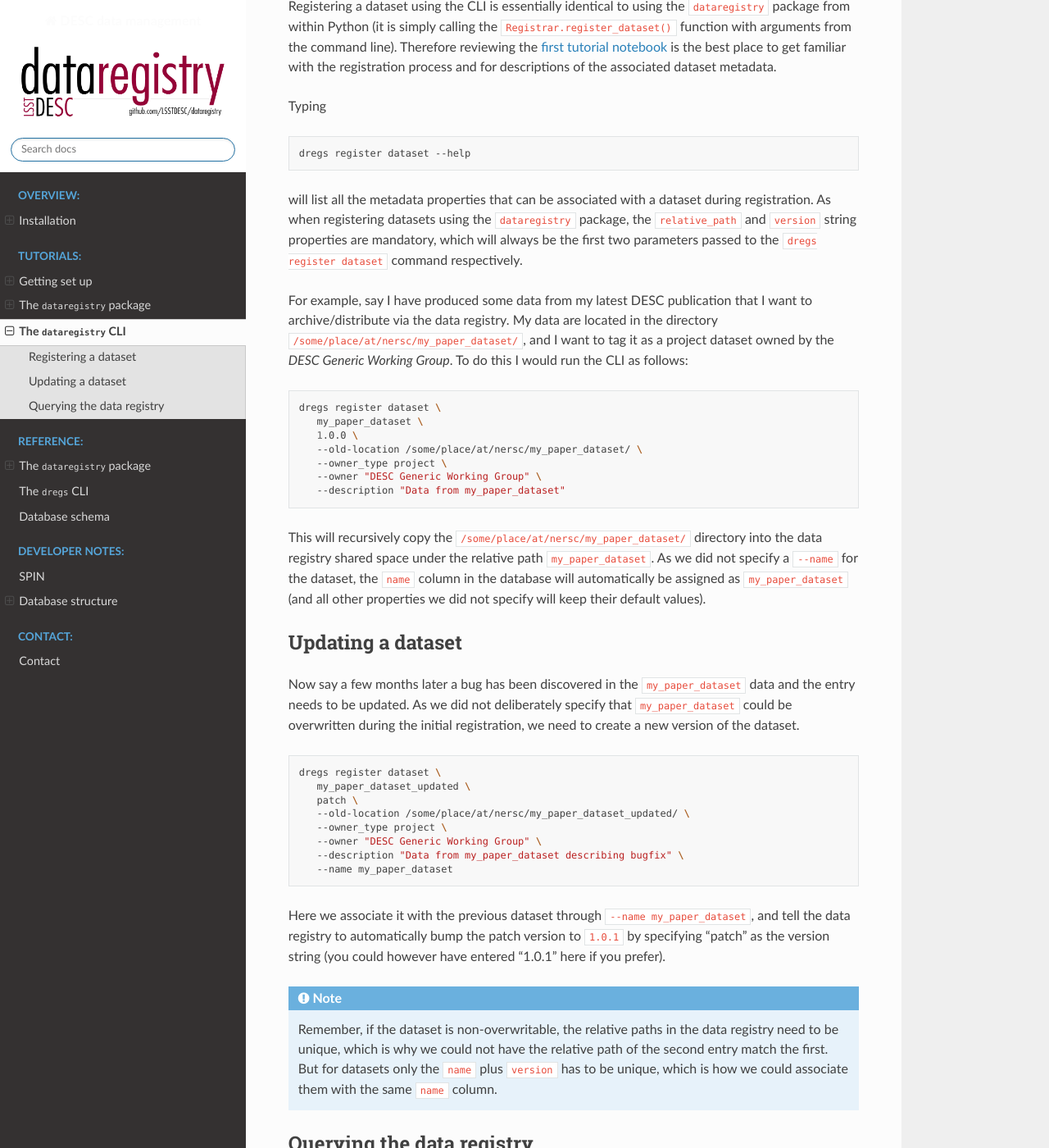
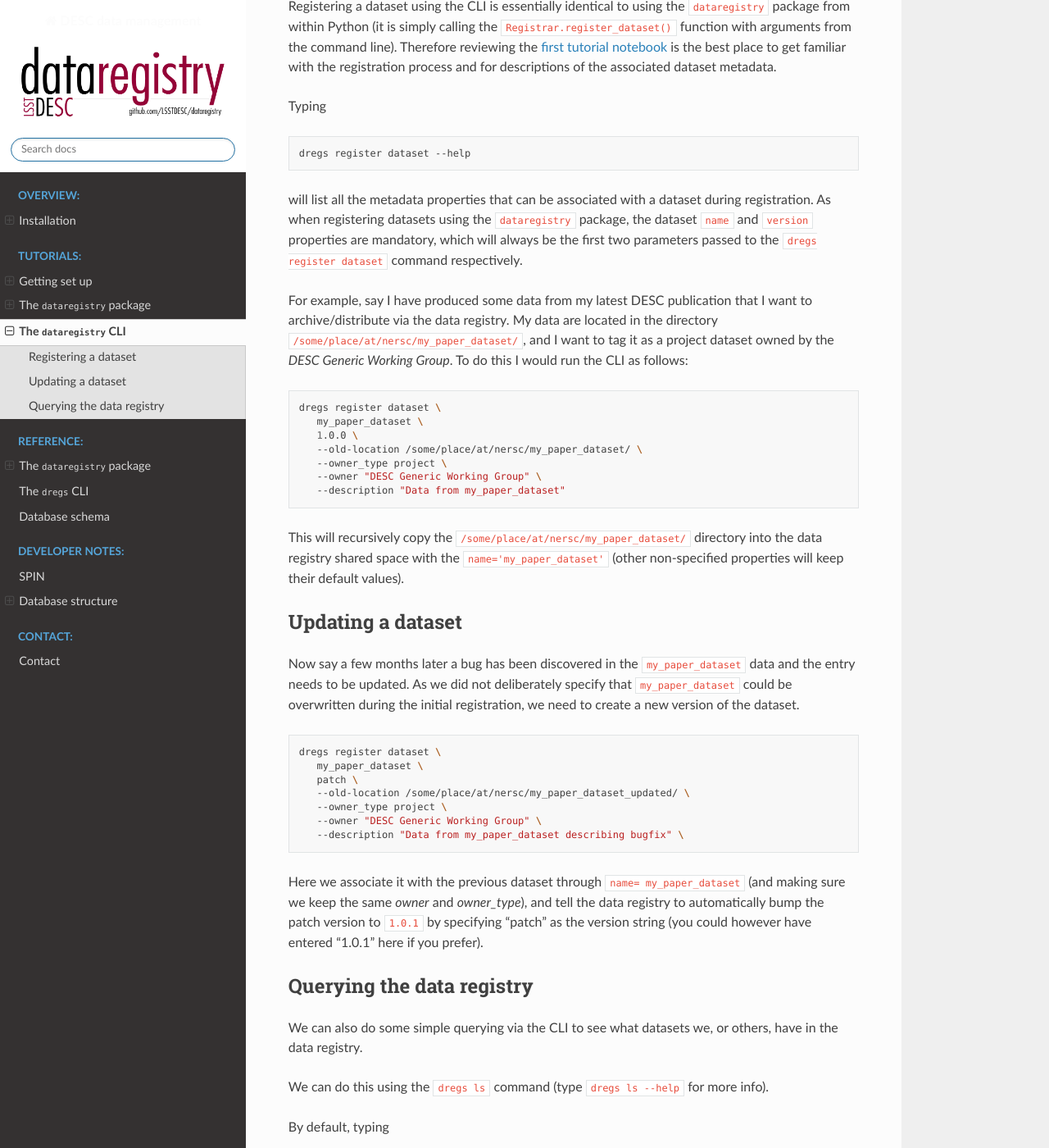
Before and after one commit to LSSTDESC/dataregistry, a Sphinx documentation site: the page built from docs/source/tutorial_cli.rst, in a window 1280 px wide and 1400 px high, scrolled down 560 px. Shown: the whole window at 82% size. Built offline with Sphinx 7.4.7 and the Read the Docs theme 2.0.0, drawn with Linux system fonts in a browser that asks for light colours.

Commit message:
Update some docs

```diff
--- a/docs/source/tutorial_cli.rst
+++ b/docs/source/tutorial_cli.rst
@@ -38,8 +38,8 @@ Typing
 
 will list all the metadata properties that can be associated with a dataset
 during registration. As when registering datasets using the ``dataregistry``
-package, the ``relative_path`` and ``version`` string properties are mandatory,
-which will always be the first two parameters passed to the ``dregs register
+package, the dataset ``name`` and ``version`` properties are mandatory, which
+will always be the first two parameters passed to the ``dregs register
 dataset`` command respectively.
 
 For example, say I have produced some data from my latest DESC publication that
@@ -59,11 +59,9 @@ would run the CLI as follows:
       --description "Data from my_paper_dataset"
 
 This will recursively copy the ``/some/place/at/nersc/my_paper_dataset/``
-directory into the data registry shared space under the relative path
-``my_paper_dataset``.  As we did not specify a ``--name`` for the dataset, the
-``name`` column in the database will automatically be assigned as
-``my_paper_dataset`` (and all other properties we did not specify will keep
-their default values).
+directory into the data registry shared space with the
+``name='my_paper_dataset'`` (other non-specified properties will keep their
+default values).
 
 Updating a dataset
 ------------------
@@ -76,26 +74,18 @@ initial registration, we need to create a new version of the dataset.
 .. code-block:: bash
 
    dregs register dataset \
-      my_paper_dataset_updated \
+      my_paper_dataset \
       patch \
       --old-location /some/place/at/nersc/my_paper_dataset_updated/ \
       --owner_type project \
       --owner "DESC Generic Working Group" \
       --description "Data from my_paper_dataset describing bugfix" \
-      --name my_paper_dataset
 
-Here we associate it with the previous dataset through ``--name
-my_paper_dataset``, and tell the data registry to automatically bump the patch
-version to ``1.0.1`` by specifying "patch" as the version string (you could
-however have entered "1.0.1" here if you prefer).
-
-.. note::
-
-   Remember, if the dataset is non-overwritable, the relative paths in the data
-   registry need to be unique, which is why we could not have the relative path
-   of the second entry match the first.  But for datasets only the ``name``
-   plus ``version`` has to be unique, which is how we could associate them with
-   the same ``name`` column.
+Here we associate it with the previous dataset through ``name=
+my_paper_dataset`` (and making sure we keep the same `owner` and `owner_type`),
+and tell the data registry to automatically bump the patch version to ``1.0.1``
+by specifying "patch" as the version string (you could however have entered
+"1.0.1" here if you prefer).
 
 Querying the data registry
 --------------------------
```
Also changed, not shown: docs/source/reference_python.rst (+12 -0 lines), docs/source/tutorial_python.rst (+7 -5 lines).
